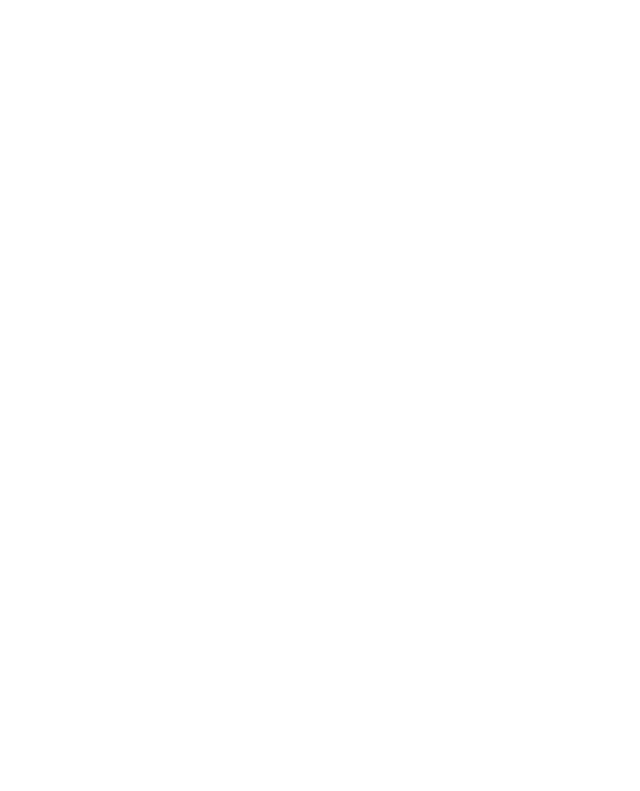
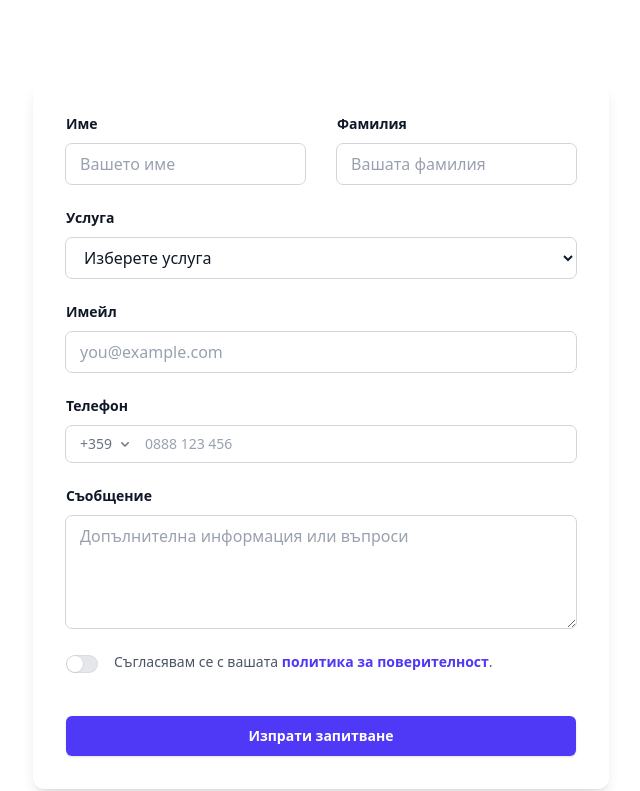
Before and after one commit to MarkVsudo/TotalPro, a React (Vite) app in the folder client/: page / in a window 1280 px wide. Shown: the part 1009-1800 px from the top of the page, without its empty margins (319-959 px from the left). Before the commit the page ends 986 px from the top, so only its background shows below. Built offline with nearby package versions, Linux system fonts and the light colour scheme.

Commit message:
Contanct

```diff
--- /dev/null
+++ b/client/src/components/ContactSection.jsx
@@ -0,0 +1,192 @@
+"use client";
+
+import { useState } from "react";
+import { ChevronDownIcon } from "@heroicons/react/16/solid";
+import { Field, Label, Switch } from "@headlessui/react";
+
+export default function ContactSection() {
+  const [agreed, setAgreed] = useState(false);
+
+  return (
+    <section
+      id="contact"
+      className="relative isolate bg-white px-6 py-24 sm:py-32 lg:px-8"
+    >
+      <div className="mx-auto max-w-2xl text-center">
+        <h2 className="text-4xl font-semibold tracking-tight text-gray-900 sm:text-5xl">
+          Запитване за услуги
+        </h2>
+        <p className="mt-2 text-lg text-gray-600">
+          Попълнете формата и ще се свържем с вас възможно най-скоро.
+        </p>
+      </div>
+      <form
+        action="#"
+        method="POST"
+        className="mx-auto mt-16 max-w-xl sm:mt-20 rounded-xl bg-white/30 backdrop-blur-md shadow-lg p-8 border border-white/20"
+      >
+        <div className="grid grid-cols-1 gap-x-8 gap-y-6 sm:grid-cols-2">
+          <div>
+            <label
+              htmlFor="first-name"
+              className="block text-sm font-semibold text-gray-900"
+            >
+              Име
+            </label>
+            <div className="mt-2.5">
+              <input
+                id="first-name"
+                name="first-name"
+                type="text"
+                autoComplete="given-name"
+                placeholder="Вашето име"
+                className="block w-full rounded-md bg-white px-3.5 py-2 text-base text-gray-900 outline outline-1 outline-gray-300 placeholder:text-gray-400 focus:outline-2 focus:outline-indigo-600"
+              />
+            </div>
+          </div>
+          <div>
+            <label
+              htmlFor="last-name"
+              className="block text-sm font-semibold text-gray-900"
+            >
+              Фамилия
+            </label>
+            <div className="mt-2.5">
+              <input
+                id="last-name"
+                name="last-name"
+                type="text"
+                autoComplete="family-name"
+                placeholder="Вашата фамилия"
+                className="block w-full rounded-md bg-white px-3.5 py-2 text-base text-gray-900 outline outline-1 outline-gray-300 placeholder:text-gray-400 focus:outline-2 focus:outline-indigo-600"
+              />
+            </div>
+          </div>
+          <div className="sm:col-span-2">
+            <label
+              htmlFor="service"
+              className="block text-sm font-semibold text-gray-900"
+            >
+              Услуга
+            </label>
+            <div className="mt-2.5">
+              <select
+                id="service"
+                name="service"
+                className="block w-full rounded-md bg-white px-3.5 py-2 text-base text-gray-900 outline outline-1 outline-gray-300 focus:outline-2 focus:outline-indigo-600"
+              >
+                <option>Изберете услуга</option>
+                <option>Продажба на климатици</option>
+                <option>Монтаж на климатици</option>
+                <option>Демонтаж на климатици</option>
+                <option>Ел. инсталации</option>
+                <option>Хамалски услуги</option>
+                <option>Гипсокартон</option>
+                <option>Други</option>
+              </select>
+            </div>
+          </div>
+          <div className="sm:col-span-2">
+            <label
+              htmlFor="email"
+              className="block text-sm font-semibold text-gray-900"
+            >
+              Имейл
+            </label>
+            <div className="mt-2.5">
+              <input
+                id="email"
+                name="email"
+                type="email"
+                autoComplete="email"
+                placeholder="you@example.com"
+                className="block w-full rounded-md bg-white px-3.5 py-2 text-base text-gray-900 outline outline-1 outline-gray-300 placeholder:text-gray-400 focus:outline-2 focus:outline-indigo-600"
+              />
+            </div>
+          </div>
+          <div className="sm:col-span-2">
+            <label
+              htmlFor="phone-number"
+              className="block text-sm font-semibold text-gray-900"
+            >
+              Телефон
+            </label>
+            <div className="mt-2.5">
+              <div className="flex rounded-md bg-white outline outline-1 outline-gray-300 has-[input:focus-within]:outline-2 has-[input:focus-within]:outline-indigo-600">
+                <div className="grid shrink-0 grid-cols-1 focus-within:relative">
+                  <select
+                    id="country"
+                    name="country"
+                    className="col-start-1 row-start-1 w-full appearance-none rounded-md py-2 pr-7 pl-3.5 text-base text-gray-500 focus:outline-indigo-600 sm:text-sm"
+                  >
+                    <option>+359</option>
+                    <option>+1</option>
+                    <option>+44</option>
+                  </select>
+                  <ChevronDownIcon
+                    aria-hidden="true"
+                    className="pointer-events-none col-start-1 row-start-1 mr-2 size-5 self-center justify-self-end text-gray-500 sm:size-4"
+                  />
+                </div>
+                <input
+                  id="phone-number"
+                  name="phone-number"
+                  type="text"
+                  placeholder="0888 123 456"
+                  className="block min-w-0 grow py-1.5 pr-3 pl-1 text-base text-gray-900 placeholder:text-gray-400 focus:outline-none sm:text-sm"
+                />
+              </div>
+            </div>
+          </div>
+          <div className="sm:col-span-2">
+            <label
+              htmlFor="message"
+              className="block text-sm font-semibold text-gray-900"
+            >
+              Съобщение
+            </label>
+            <div className="mt-2.5">
+              <textarea
+                id="message"
+                name="message"
+                rows={4}
+                placeholder="Допълнителна информация или въпроси"
+                className="block w-full rounded-md bg-white px-3.5 py-2 text-base text-gray-900 outline outline-1 outline-gray-300 placeholder:text-gray-400 focus:outline-2 focus:outline-indigo-600"
+              />
+            </div>
+          </div>
+          <Field className="flex gap-x-4 sm:col-span-2">
+            <div className="flex h-6 items-center">
+              <Switch
+                checked={agreed}
+                onChange={setAgreed}
+                className="group flex w-8 flex-none cursor-pointer rounded-full bg-gray-200 p-px ring-1 ring-gray-900/5 transition-colors duration-200 ease-in-out ring-inset focus-visible:outline-2 focus-visible:outline-indigo-600 data-checked:bg-indigo-600"
+              >
+                <span className="sr-only">Съгласие с политиката</span>
+                <span
+                  aria-hidden="true"
+                  className="size-4 transform rounded-full bg-white shadow-xs ring-1 ring-gray-900/5 transition duration-200 ease-in-out group-data-checked:translate-x-3.5"
+                />
+              </Switch>
+            </div>
+            <Label className="text-sm text-gray-600">
+              Съгласявам се с вашата{" "}
+              <a href="#" className="font-semibold text-indigo-600">
+                политика за поверителност
+              </a>
+              .
+            </Label>
+          </Field>
+        </div>
+        <div className="mt-10">
+          <button
+            type="submit"
+            className="block w-full rounded-md bg-indigo-600 px-3.5 py-2.5 text-center text-sm font-semibold text-white shadow hover:bg-indigo-500 focus-visible:outline-2 focus-visible:outline-indigo-600"
+          >
+            Изпрати запитване
+          </button>
+        </div>
+      </form>
+    </section>
+  );
+}
--- a/client/src/components/Footer.jsx
+++ b/client/src/components/Footer.jsx
@@ -1,4 +1,5 @@
 import FooterLogo from "../assets/nav-logo.png";
+
 const Footer = () => {
   return (
     <footer className="py-8 px-4 sm:px-6 lg:px-8">
@@ -31,6 +32,7 @@ const Footer = () => {
           >
             Гипсокартон
           </a>
+          <span className="text-gray-400">·</span>
           <a
             href="#"
             className="text-gray-600 hover:text-gray-900 text-sm font-medium"
--- a/client/src/components/Navbar.jsx
+++ b/client/src/components/Navbar.jsx
@@ -70,7 +70,7 @@ export default function Navbar() {
       >
         <div className="flex lg:flex-1">
           <a href="#" className="-m-1.5 p-1.5">
-            <span className="sr-only">Your Company</span>
+            <span className="sr-only">TotalPro</span>
             <img alt="" src={NavLogoImg} className="h-10 w-auto" />
           </a>
         </div>
@@ -132,7 +132,7 @@ export default function Navbar() {
           <a href="#" className="text-sm/6 font-semibold text-gray-900">
             Проекти
           </a>
-          <a href="#" className="text-sm/6 font-semibold text-gray-900">
+          <a href="#contact" className="text-sm/6 font-semibold text-gray-900 ">
             Контакти
           </a>
         </PopoverGroup>
--- a/client/src/components/TopBanner.jsx
+++ b/client/src/components/TopBanner.jsx
@@ -5,19 +5,19 @@ export default function TopBanner() {
   return (
     <div
       className="relative isolate flex justify-center items-center overflow-hidden bg-gray-50 px-6 py-2.5"
-      style={{ backgroundColor: "var(--light-beige)" }}
+      style={{ backgroundColor: "var(--blue)" }}
     >
       <div className="flex flex-wrap items-center justify-center gap-x-8 gap-y-2">
-        <div className="flex items-center gap-2">
+        <div className="flex items-center gap-2 text-white">
           <PhoneIcon className="w-5 h-5" />
           <a href="tel:+359888030123" className="font-semibold">
             +359 88 803 0123
           </a>
         </div>
-        <div className="flex items-center gap-2">
+        <div className="flex items-center gap-2 text-white">
           <EnvelopeIcon className="w-5 h-5" />
-          <a href="mailto:totalpro@gmail.com" className="font-semibold">
-            totalpro@gmail.com
+          <a href="mailto:totalpro@mail.bg" className="font-semibold">
+            totalpro@mail.bg
           </a>
         </div>
       </div>
--- a/client/src/index.css
+++ b/client/src/index.css
@@ -11,3 +11,7 @@
   /* Box Shadow */
   /* --box-shadow: 0px 4px 4px 0px rgba(0, 0, 0, 0.25); */
 }
+
+html {
+  scroll-behavior: smooth;
+}
--- a/client/src/pages/HomePage.jsx
+++ b/client/src/pages/HomePage.jsx
@@ -4,6 +4,7 @@ import TopBanner from "../components/TopBanner";
 import Cart from "../components/Cart";
 import AboutUsSection from "../components/AboutUsSection";
 import Footer from "../components/Footer";
+import ContactSection from "../components/ContactSection";
 const HomePage = () => {
   return (
     <>
@@ -12,6 +13,7 @@ const HomePage = () => {
       <Cart />
       <HeroSection />
       <AboutUsSection />
+      <ContactSection />
       <Footer />
     </>
   );
```
